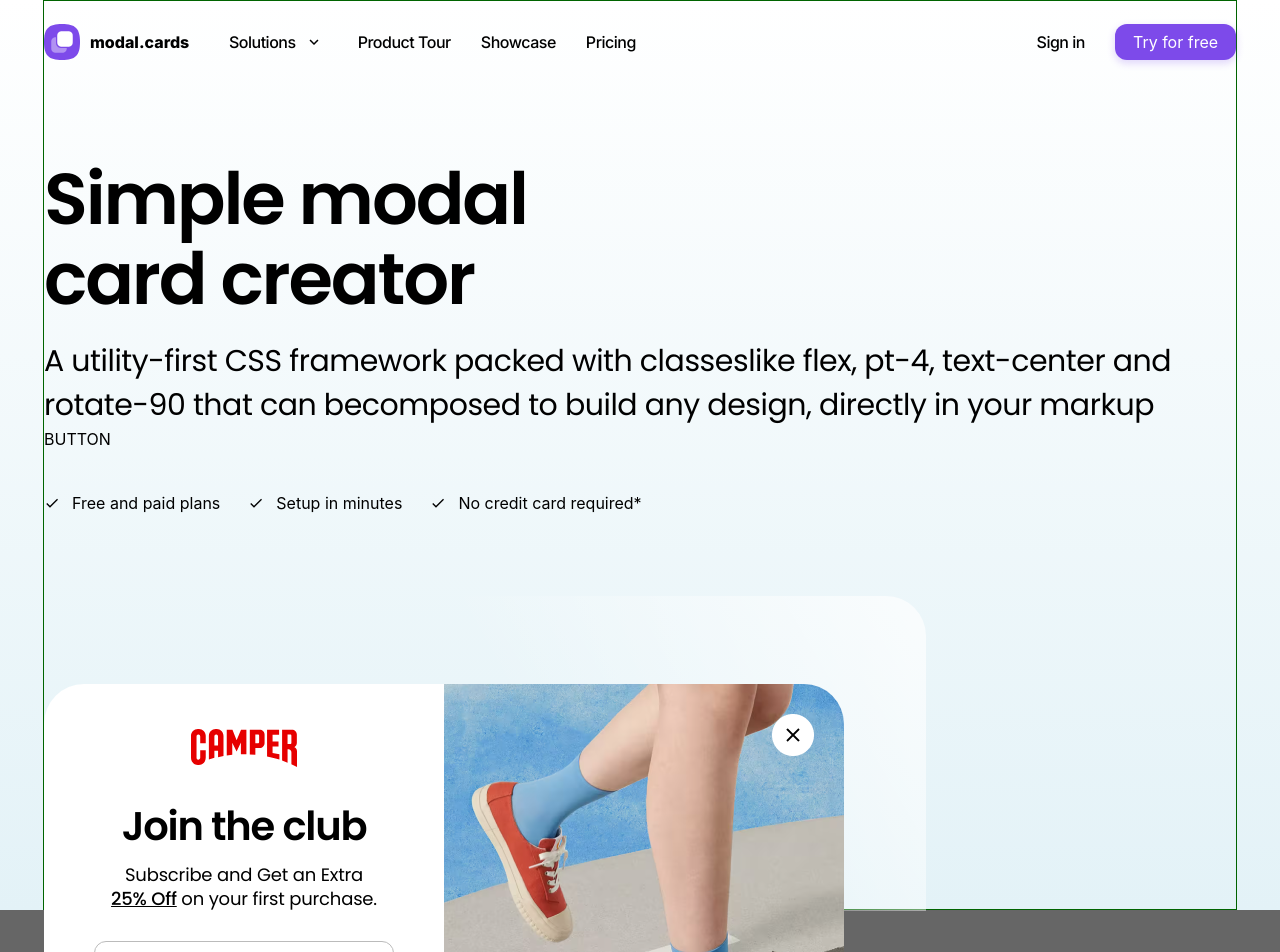
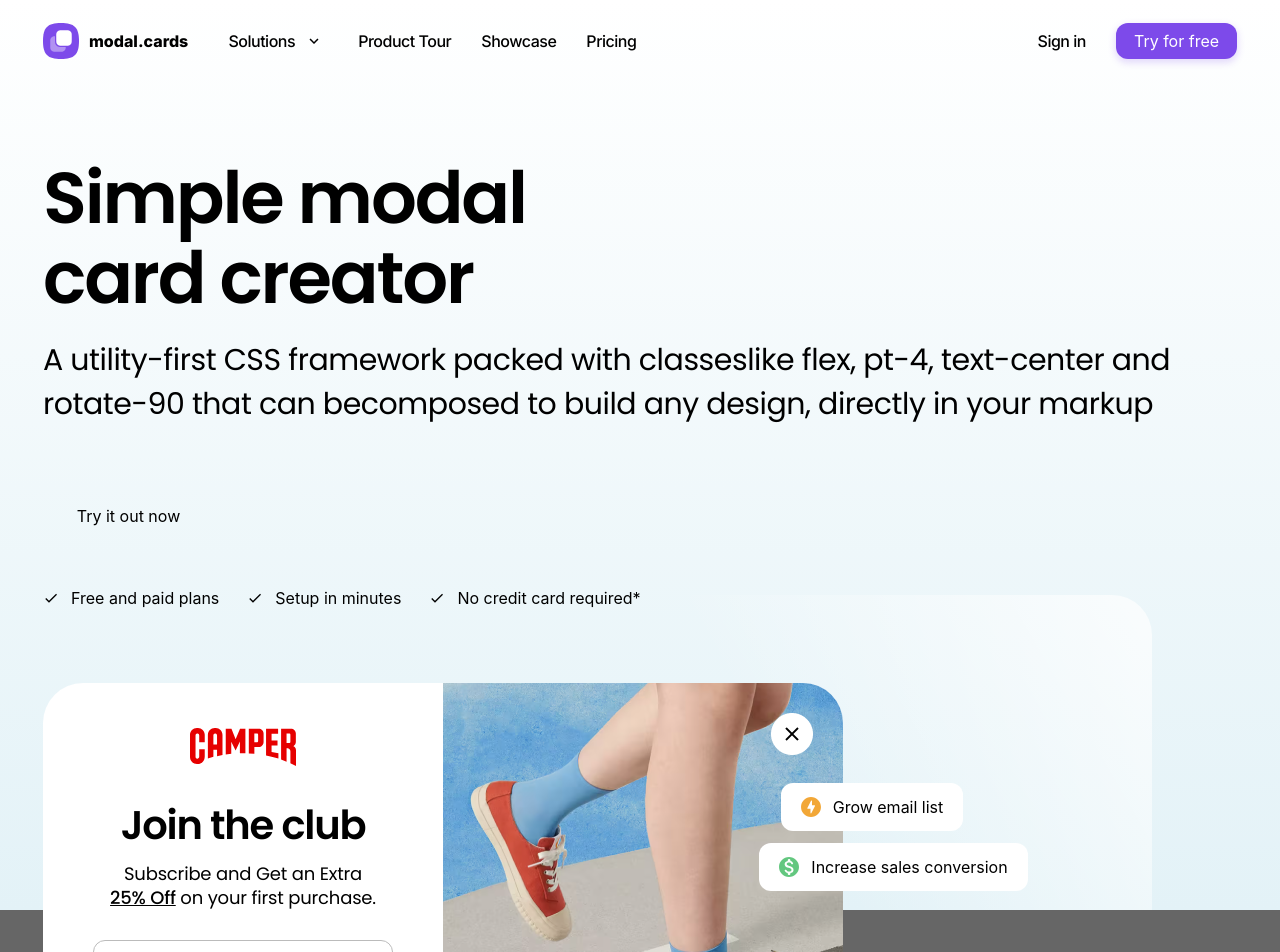
Before and after one commit to reeyhanyilmaz/PracticumFinalCase, a Next.js app: page / in a window 1280 px wide. Shown: the top 952 px of the page. Built offline with nearby package versions, Linux system fonts and the light colour scheme.

Commit message:
styles with tailwind

```diff
--- a/src/features/banner/BannerBluePart.tsx
+++ b/src/features/banner/BannerBluePart.tsx
@@ -6,22 +6,21 @@ import BannerImagePart from "./BannerImagePart";
 function BannerBluePart() {
   return (
     <div className="bannerBluePart flex justify-center w-[1680px] }">
-      <div
-        className="relative w-[1194px] h-[910px]"
-        style={{ border: "1px solid darkgreen" }}
-      >
+      <div className="relative w-[1194px] h-[910px]">
         <Navbar />
 
-        <div className="headerDiv">Simple modal card creator</div>
+        <div className="headerDiv w-[486px] h-[160px] mt-[99px]">Simple modal card creator</div>
 
-        <div className="textDiv">
+        <div className="textDiv mt-[20px] w-[1128px] h-[88px]">
           A utility-first CSS framework packed with classeslike flex, pt-4,
           text-center and rotate-90 that can becomposed to build any design,
           directly in your markup
         </div>
 
         <div>
-          <button>BUTTON</button>
+          <button className="try2Btn mt-[60px] w-[171px] h-[60px]">
+            Try it out now
+          </button>
         </div>
 
         <div className="mb-[90px] flex flex-row mt-10">
@@ -38,7 +37,7 @@ function BannerBluePart() {
             <p className="ml-3 mr-7">No credit card required*</p>
           </span>
         </div>
-        <div className="bannerImageShadow absolute rounded-t-[40px] top-[595px] right-[310px] w-[500px] h-[315px]"></div>
+        <div className="bannerImageShadow absolute rounded-t-[40px] top-[595px] right-[85px] w-[500px] h-[315px]"></div>
         <BannerImagePart />
       </div>
     </div>
--- a/src/features/banner/BannerGrayPart.tsx
+++ b/src/features/banner/BannerGrayPart.tsx
@@ -4,22 +4,24 @@ function BannerGrayPart() {
   return (
     <div className="bannerGrayPart flex justify-center  h-[630px] w-[1680px] bg-[#666666]">
       <div className="text-white flex flex-row w-[1194px] mt-[361px] mb-[130px]">
-        <span className="grayText1 mr-[159px]">
+        <span className="mr-[159px]">
           <p className="p1 mb-[15px]">3x</p>
           <p className="p2 w-[119px]">Increase Conversion Rate</p>
         </span>
 
-        <span className="grayText2 mr-[120px]">
+        <span className="mr-[120px]">
           <p className="p1 mb-[15px]">120%</p>
           <p className="p2 w-[87px]">Email Subscribers</p>
         </span>
 
-        <span className="grayText3 mr-[120px]">
+        <span className="mr-[120px]">
           <p className="p1 mb-[15px]">390%</p>
           <p className="p2 w-[113px]">More Customer Engagement</p>
         </span>
 
-        <p className="grayText4">Popupsmart meets all your business needs.</p>
+        <p className="p3 w-[344px] h-[132px] text-[#fff]">
+          Popupsmart meets all your business needs.
+        </p>
       </div>
     </div>
   );
--- a/src/features/banner/BannerImagePart.tsx
+++ b/src/features/banner/BannerImagePart.tsx
@@ -6,30 +6,20 @@ function BannerImagePart() {
     <div className="bannerImageDiv flex flex-row absolute w-[800px] h-[468px] top-[683px] rounded-[40px] bg-[#ffffff] mb-[120px]">
       {/* left part */}
       <div className="part1 flex flex-col w-[400px] justify-center items-center">
-        {/* camper image */}
-        <Image src="/camper.svg" width={106} height={38} />
+        <Image src="/camper.svg" width={106} height={38} />{/* camper image */}
         <p className="p1">Join the club</p>
-        <p className="p2">
+        <p className="p2 mb-[30px] w-[267px] h-[48px]">
           Subscribe and Get an Extra
           <strong className="font-medium underline"> 25% Off</strong> on your
           first purchase.
         </p>
-        <input type="text" placeholder="Email address" className="input" />
-        <button className="btn">Subscribe</button>
-        <p className="p3">
-          By signing up, you agree to{" "}
-          <a href="# " className="underline">
-            Privacy Policy{" "}
-          </a>
-          and{" "}
-          <a href="#" className="underline">
-            {" "}
-            Terms of Use.
-          </a>
+        <input type="text" placeholder="Email address" className="input mb-[15px] pl-[15px]" />
+        <button className="btn bg-[#000] text-[#fff] mb-[20px]">Subscribe</button>
+        <p className="p3 w-[250px] h-[36px]">By signing up, you agree to <a href="# " className="underline"> Privacy Policy </a> and <a href="#" className="underline"> Terms of Use.</a>
         </p>
       </div>
 
-      {/* right part / shoes image */}
+      {/* right part (shoes image) */}
       <div className="part2 relative ">
         <Image
           src="/shoes.png"
@@ -44,6 +34,17 @@ function BannerImagePart() {
         <p className="p4 absolute w-[260px] h-[80px] bottom-[36px] left-[36px]">
           Mediterranean Sneakers®
         </p>
+
+        {/* resim üzerindeki 2 white sutun */}
+        <div className="absolute bg-[#fff] right-[-120px] top-[100px] mb-[10px] w-[182px] h-[48px] rounded-[12px] flex flex-row justify-center items-center">
+          <Image src="/light.svg" width={20} height={20} />
+          <p className="lightAndDolorText ml-[12px]">Grow email list</p>
+        </div>
+
+        <div className="absolute bg-[#fff] right-[-185px] top-[160px] w-[269px] h-[48px] rounded-[12px] flex flex-row justify-center items-center">
+          <Image src="/dolor.svg" width={20} height={20} />
+          <p className="lightAndDolorText ml-[12px]">Increase sales conversion</p>
+        </div>
       </div>
     </div>
   );
--- a/src/features/banner/Navbar.tsx
+++ b/src/features/banner/Navbar.tsx
@@ -5,7 +5,7 @@ import Image from "next/image";
 function Navbar() {
   return (
     <div
-      className="navContainer flex flex-row justify-between mt-[23px] justify-center items-center"
+      className="flex flex-row justify-between mt-[23px] justify-center items-center"
     >
       <div className="flex mr-2.5">
         {/* left part */}
@@ -15,17 +15,17 @@ function Navbar() {
 
       {/* middle part */}
       <div className="flex">
-        <div className="text1">Solutions </div>
+        <div className="navbarText mr-[10px]">Solutions </div>
         <Image src="/down.svg" width={18} height={18}/>
-        <div className="text2">Product Tour</div>
-        <div className="text3">Showcase</div>
-        <div className="text4">Pricing</div>
+        <div className="navbarText ml-[35px] mr-[30px]">Product Tour</div>
+        <div className="navbarText mr-[30px]">Showcase</div>
+        <div className="navbarText mr-[371px]">Pricing</div>
       </div>
 
       {/* rigth part */}
       <div className="flex">
-        <button className="text5">Sign in</button>
-        <button className="tryBtn">Try for free</button>
+        <button className="navbarText mr-[30px]">Sign in</button>
+        <button className="tryBtn w-[121px] h-[36px] text-[#fff]">Try for free</button>
         {/* <Button color="#000" type="empty" title="Sign In" /> */}
         {/* <Button bg="#7D4AEA" color="#fff" type="full" title="Try for free" /> */}
       </div>
--- a/src/features/modal/Header.tsx
+++ b/src/features/modal/Header.tsx
@@ -2,9 +2,9 @@ import React from "react";
 
 function Header() {
   return (
-    <div className="modalHeaderDiv flex flex-col w-[1194px]  justify-center mt-[90px]">
+    <div className="modalHeaderDiv flex flex-col w-[1194px] justify-center mt-[90px]">
       <p className="p1">Modal Card Generator</p>
-      <p className="p2">
+      <p className="p2 w-[459px] h-[72px] mt-[15px]">
         Measure your return on email marketing efforts easier and faster by
         using thebest online tools. Popupsmart is ready to help you build an
         efficient email list!
--- a/src/features/modal/ModalPart1.tsx
+++ b/src/features/modal/ModalPart1.tsx
@@ -2,10 +2,10 @@ import React from "react";
 
 function ModalPart1() {
   return (
-    <div className="modalPart1Div justify-center w-[1194px] mt-[90px] ">
+    <div className="modalPart1Div justify-center w-[1194px] mt-[90px]">
       <div className="flex flex-row ">
         <p className="p1">1</p>
-        <p className="p2">Choose your template </p>
+        <p className="p2">Choose your template</p>
       </div>
     </div>
   );
```
